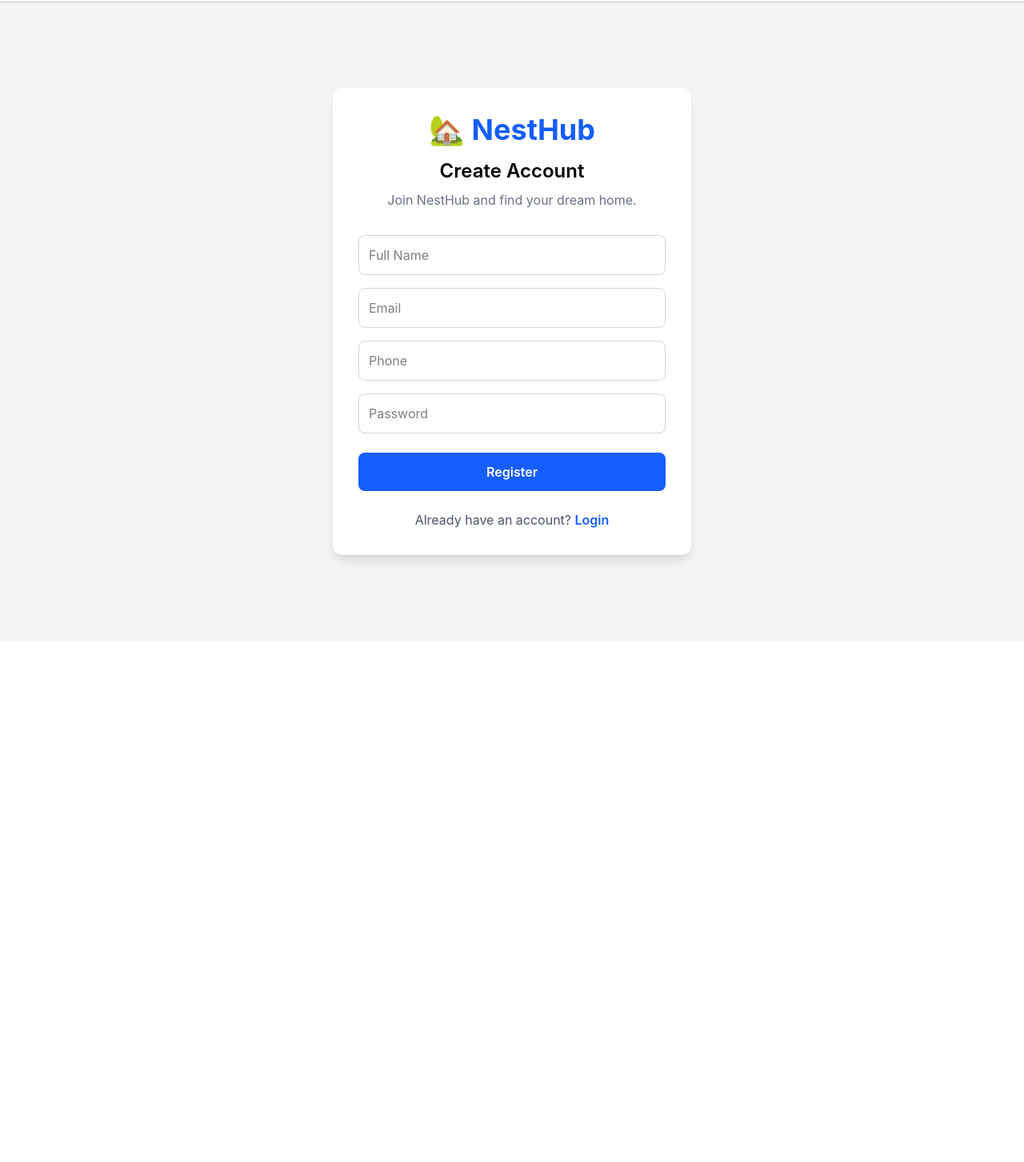
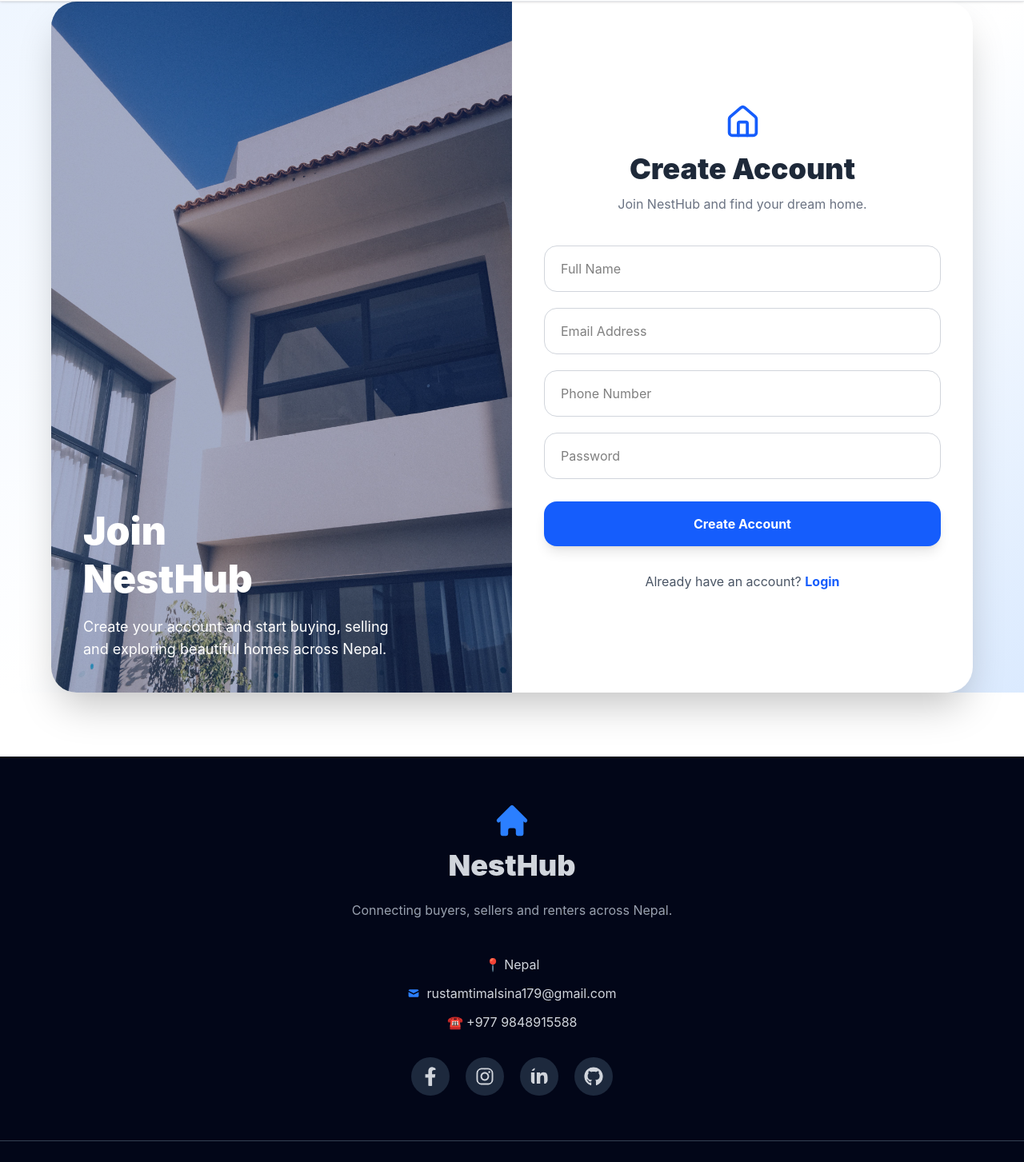
Before and after one commit to rustamtimalsina/NestHub, a React app in the folder frontend/: page /register in a window 1280 px wide. Shown: the part 71-1524 px from the top of the page at 80% size. Before the commit the page ends 873 px from the top, so only its background shows below. Built offline with nearby package versions, Linux system fonts and the light colour scheme; the HTML template or start-up script is replaced by a standard one.

Commit message:
Improve footer design and add social media links

```diff
--- a/frontend/package.json
+++ b/frontend/package.json
@@ -12,9 +12,11 @@
   "dependencies": {
     "@tailwindcss/vite": "^4.3.2",
     "axios": "^1.18.1",
+    "framer-motion": "^12.42.2",
     "lucide-react": "^1.25.0",
     "react": "^19.2.7",
     "react-dom": "^19.2.7",
+    "react-icons": "^5.7.0",
     "react-router-dom": "^7.18.1",
     "react-toastify": "^11.1.0",
     "tailwindcss": "^4.3.2"
--- a/frontend/src/App.jsx
+++ b/frontend/src/App.jsx
@@ -11,6 +11,7 @@ import Navbar from "./components/Navbar";
 import PropertyDetails from "./pages/PropertyDetails";
 import EditProperty from "./pages/EditProperty";
 import ProtectedRoute from "./components/ProtectedRoute";
+import Footer from "./components/Footer";
 
 
 function App() {
@@ -56,6 +57,7 @@ function App() {
   }
 />
       </Routes>
+      <Footer />
     </BrowserRouter>
   );
 }
--- /dev/null
+++ b/frontend/src/components/Footer.jsx
@@ -0,0 +1,114 @@
+import { Link } from "react-router-dom";
+import { FaFacebookF, FaInstagram, FaLinkedinIn, FaGithub } from "react-icons/fa";
+import { HiHome, HiMail } from "react-icons/hi";
+import { motion } from "framer-motion";
+
+function Footer() {
+  return (
+    <motion.footer
+  initial={{ opacity: 0, y: 50 }}
+  whileInView={{ opacity: 1, y: 0 }}
+  viewport={{ once: true }}
+  transition={{ duration: 0.8 }}
+ className="bg-slate-950 text-gray-300 mt-20"
+>
+
+     <div className="max-w-4xl mx-auto px-6 py-14 text-center">
+
+        {/* Brand */}
+
+        <div className="flex flex-col items-center">
+
+         <div className="flex flex-col items-center hover:scale-105 transition duration-300 cursor-pointer">
+
+            <HiHome className="text-blue-500 text-5xl" />
+
+<h1 className="text-4xl font-black mt-3">
+  NestHub
+</h1>
+
+          </div>
+
+          <p className="mt-5 max-w-xl text-gray-400 leading-8">
+  Connecting buyers, sellers and renters across Nepal.
+</p>
+
+        </div>
+
+
+
+       <div className="mt-10">
+
+  <p className="mb-3">📍 Nepal</p>
+
+  <p className="mb-3 flex justify-center items-center gap-2">
+    <HiMail className="text-blue-500" />
+    rustamtimalsina179@gmail.com
+  </p>
+
+  <p className="mb-6">
+    ☎ +977 9848915588
+  </p>
+
+ <div className="flex justify-center gap-5 mt-8">
+
+  {/* Facebook */}
+<a
+  href="https://www.facebook.com/share/1LrweWHSNE/"
+  target="_blank"
+  rel="noopener noreferrer"
+  aria-label="Facebook"
+  title="Visit my Facebook"
+>
+  <FaFacebookF className="w-12 h-12 p-3 rounded-full bg-slate-800 hover:bg-blue-600 hover:scale-110 transition-all duration-300 cursor-pointer" />
+</a>
+
+  {/* Instagram */}
+  <a
+    href="https://www.instagram.com/rustam_timalsina/"
+    target="_blank"
+    rel="noopener noreferrer"
+    aria-label="Instagram"
+    title="Visit my Instagram"
+  >
+    <FaInstagram className="w-12 h-12 p-3 rounded-full bg-slate-800 hover:bg-pink-600 hover:scale-110 transition-all duration-300 cursor-pointer" />
+  </a>
+
+  {/* LinkedIn */}
+  <a
+    href="https://www.linkedin.com/in/rustam-timalsina-76b87a313/"
+    target="_blank"
+    rel="noopener noreferrer"
+    aria-label="LinkedIn"
+    title="Visit my LinkedIn"
+  >
+
+    <FaLinkedinIn className="w-12 h-12 p-3 rounded-full bg-slate-800 hover:bg-sky-600 hover:scale-110 transition-all duration-300 cursor-pointer" />
+  </a>
+
+  {/* GitHub */}
+  <a
+    href="https://github.com/rustamtimalsina"
+    target="_blank"
+    rel="noopener noreferrer"
+    aria-label="GitHub"
+    title="Visit my GitHub"
+  >
+    <FaGithub className="w-12 h-12 p-3 rounded-full bg-slate-800 hover:bg-white hover:text-black hover:scale-110 transition-all duration-300 cursor-pointer" />
+  </a>
+</div>
+
+</div>
+      </div>
+
+      <div className="border-t border-gray-700 text-center py-6 text-gray-500 text-sm">
+
+        © 2026 NestHub. All Rights Reserved.
+
+      </div>
+
+    </motion.footer>
+  );
+}
+
+export default Footer;
--- a/frontend/src/pages/Login.jsx
+++ b/frontend/src/pages/Login.jsx
@@ -2,6 +2,8 @@ import { useState } from "react";
 import { useNavigate } from "react-router-dom";
 import { loginUser } from "../services/userService";
 import { toast } from "react-toastify";
+import { motion } from "framer-motion";
+import { House } from "lucide-react";
 
 function Login() {
   const navigate = useNavigate();
@@ -23,7 +25,6 @@ setTimeout(() => {
   navigate("/");
   window.location.reload();
 }, 1000);
-      navigate("/");
     } catch (error) {
       toast.error("Invalid email or password.");
       console.error(error);
@@ -31,59 +32,116 @@ setTimeout(() => {
   }
 
  return (
-    <div className="min-h-screen flex items-center justify-center bg-gray-100">
+  <div className="min-h-screen bg-gradient-to-br from-blue-50 via-white to-blue-100 flex items-center justify-center px-6">
+
+    <motion.div
+      initial={{ opacity: 0, y: 40 }}
+      animate={{ opacity: 1, y: 0 }}
+      transition={{ duration: 0.7 }}
+      className="grid md:grid-cols-2 bg-white rounded-[32px] shadow-2xl overflow-hidden max-w-6xl w-full"
+    >
+
+      {/* Left Side */}
+
+      <div className="hidden md:block relative">
+
+        <img
+          src="/images/hero.jpg"
+          alt="House"
+          className="w-full h-full object-cover"
+        />
+
+        <div className="absolute inset-0 bg-blue-900/40"></div>
+
+        <div className="absolute bottom-10 left-10 text-white">
+
+          <h2 className="text-5xl font-black leading-tight">
+            Find Your
+            <br />
+            Dream Home
+          </h2>
+
+          <p className="mt-4 text-lg">
+            Buy, Rent and Sell properties across Nepal.
+          </p>
+
+        </div>
+
+      </div>
+
+      {/* Right Side */}
+
+      <div className="p-10 flex items-center">
 
         <form
           onSubmit={handleLogin}
-        className="bg-white p-8 rounded-xl shadow-lg w-full max-w-md"
+          className="w-full"
         >
-        <div className="text-center mb-8">
 
-  <h1 className="text-4xl font-bold text-blue-600">
-    🏡 NestHub
+          <div className="text-center mb-10">
+
+            <div className="flex justify-center mb-4">
+
+              <House
+                size={45}
+                className="text-blue-600"
+              />
+
+            </div>
+
+            <h1 className="text-4xl font-black text-gray-800">
+              Welcome Back
             </h1>
 
-  <h2 className="text-2xl font-semibold mt-4">
-    Welcome Back
-  </h2>
-
-  <p className="text-gray-500 mt-2">
+            <p className="text-gray-500 mt-3">
               Login to continue searching your dream home.
             </p>
 
           </div>
+
           <input
             type="email"
-  placeholder="Enter your email"
-  className="w-full border border-gray-300 p-3 rounded-lg mb-4 focus:outline-none focus:ring-2 focus:ring-blue-500"
+            placeholder="Email Address"
+            className="w-full border border-gray-300 rounded-2xl px-5 py-4 mb-5 focus:outline-none focus:ring-2 focus:ring-blue-500"
             value={email}
             onChange={(e) => setEmail(e.target.value)}
           />
 
           <input
             type="password"
-  placeholder="Enter your password"
-  className="w-full border border-gray-300 p-3 rounded-lg mb-6 focus:outline-none focus:ring-2 focus:ring-blue-500"
+            placeholder="Password"
+            className="w-full border border-gray-300 rounded-2xl px-5 py-4 mb-7 focus:outline-none focus:ring-2 focus:ring-blue-500"
             value={password}
             onChange={(e) => setPassword(e.target.value)}
           />
 
-        <button
+          <motion.button
+            whileHover={{ scale: 1.03 }}
+            whileTap={{ scale: 0.97 }}
             type="submit"
-          className="w-full bg-blue-600 text-white py-3 rounded-lg hover:bg-blue-700 transition duration-200 font-semibold"
+            className="w-full bg-blue-600 hover:bg-blue-700 text-white py-4 rounded-2xl font-bold shadow-lg transition"
           >
             Login
-        </button>
-<p className="text-center text-gray-600 mt-6">
+          </motion.button>
+
+          <p className="text-center mt-8 text-gray-600">
+
             Don't have an account?{" "}
+
             <span
               onClick={() => navigate("/register")}
-    className="text-blue-600 font-semibold cursor-pointer hover:underline"
+              className="text-blue-600 font-bold cursor-pointer hover:underline"
             >
               Register
             </span>
+
           </p>
+
         </form>
+
+      </div>
+
+    </motion.div>
 
   </div>
 );
--- a/frontend/src/pages/Register.jsx
+++ b/frontend/src/pages/Register.jsx
@@ -2,6 +2,8 @@ import { useState } from "react";
 import { useNavigate } from "react-router-dom";
 import { registerUser } from "../services/userService";
 import { toast } from "react-toastify";
+import { motion } from "framer-motion";
+import { House } from "lucide-react";
 
 function Register() {
   const navigate = useNavigate();
@@ -33,24 +35,69 @@ const [password, setPassword] = useState("");
   }
 
  return (
-    <div className="min-h-screen bg-gray-100 flex items-center justify-center">
+  <div className="min-h-screen bg-gradient-to-br from-blue-50 via-white to-blue-100 flex items-center justify-center px-6">
+
+    <motion.div
+      initial={{ opacity: 0, y: 40 }}
+      animate={{ opacity: 1, y: 0 }}
+      transition={{ duration: 0.8 }}
+      className="grid md:grid-cols-2 bg-white rounded-[32px] shadow-2xl overflow-hidden max-w-6xl w-full"
+    >
+
+      {/* Left Side */}
+
+      <div className="hidden md:block relative">
+
+        <img
+          src="/images/hero.jpg"
+          alt="House"
+          className="w-full h-full object-cover"
+        />
+
+        <div className="absolute inset-0 bg-blue-900/40"></div>
+
+        <div className="absolute bottom-10 left-10 text-white">
+
+          <h2 className="text-5xl font-black leading-tight">
+            Join
+            <br />
+            NestHub
+          </h2>
+
+          <p className="mt-4 text-lg max-w-sm">
+            Create your account and start buying, selling and exploring
+            beautiful homes across Nepal.
+          </p>
+
+        </div>
+
+      </div>
+
+      {/* Right Side */}
+
+      <div className="p-10 flex items-center">
 
         <form
           onSubmit={handleRegister}
-        className="bg-white p-8 rounded-xl shadow-lg w-full max-w-md"
+          className="w-full"
         >
 
-        <div className="text-center mb-8">
+          <div className="text-center mb-10">
 
-          <h1 className="text-4xl font-bold text-blue-600">
-            🏡 NestHub
+            <div className="flex justify-center mb-4">
+
+              <House
+                size={45}
+                className="text-blue-600"
+              />
+
+            </div>
+
+            <h1 className="text-4xl font-black text-gray-800">
+              Create Account
             </h1>
 
-          <h2 className="text-2xl font-semibold mt-4">
-            Create Account
-          </h2>
-
-          <p className="text-gray-500 mt-2">
+            <p className="text-gray-500 mt-3">
               Join NestHub and find your dream home.
             </p>
 
@@ -59,22 +106,23 @@ const [password, setPassword] = useState("");
           <input
             type="text"
             placeholder="Full Name"
-          className="w-full border border-gray-300 p-3 rounded-lg mb-4 focus:outline-none focus:ring-2 focus:ring-blue-500"
+            className="w-full border border-gray-300 rounded-2xl px-5 py-4 mb-5 focus:outline-none focus:ring-2 focus:ring-blue-500"
             value={name}
             onChange={(e) => setName(e.target.value)}
           />
 
           <input
             type="email"
-          placeholder="Email"
-          className="w-full border border-gray-300 p-3 rounded-lg mb-4 focus:outline-none focus:ring-2 focus:ring-blue-500"
+            placeholder="Email Address"
+            className="w-full border border-gray-300 rounded-2xl px-5 py-4 mb-5 focus:outline-none focus:ring-2 focus:ring-blue-500"
             value={email}
             onChange={(e) => setEmail(e.target.value)}
           />
+
           <input
             type="text"
-          placeholder="Phone"
-          className="w-full border border-gray-300 p-3 rounded-lg mb-4 focus:outline-none focus:ring-2 focus:ring-blue-500"
+            placeholder="Phone Number"
+            className="w-full border border-gray-300 rounded-2xl px-5 py-4 mb-5 focus:outline-none focus:ring-2 focus:ring-blue-500"
             value={phone}
             onChange={(e) => setPhone(e.target.value)}
           />
@@ -82,29 +130,38 @@ const [password, setPassword] = useState("");
           <input
             type="password"
             placeholder="Password"
-          className="w-full border border-gray-300 p-3 rounded-lg mb-6 focus:outline-none focus:ring-2 focus:ring-blue-500"
+            className="w-full border border-gray-300 rounded-2xl px-5 py-4 mb-7 focus:outline-none focus:ring-2 focus:ring-blue-500"
             value={password}
             onChange={(e) => setPassword(e.target.value)}
           />
 
-        <button
+          <motion.button
+            whileHover={{ scale: 1.03 }}
+            whileTap={{ scale: 0.97 }}
             type="submit"
-          className="w-full bg-blue-600 text-white py-3 rounded-lg hover:bg-blue-700 transition font-semibold"
+            className="w-full bg-blue-600 hover:bg-blue-700 text-white py-4 rounded-2xl font-bold shadow-lg transition"
           >
-          Register
-        </button>
+            Create Account
+          </motion.button>
 
-        <p className="text-center text-gray-600 mt-6">
+          <p className="text-center mt-8 text-gray-600">
+
             Already have an account?{" "}
+
             <span
               onClick={() => navigate("/login")}
-            className="text-blue-600 font-semibold cursor-pointer hover:underline"
+              className="text-blue-600 font-bold cursor-pointer hover:underline"
             >
               Login
             </span>
+
           </p>
 
         </form>
+
+      </div>
+
+    </motion.div>
 
   </div>
 );
```
Also changed, not shown: frontend/src/components/Hero.jsx (+29 -9 lines), frontend/src/components/Navbar.jsx (+36 -6 lines), frontend/src/components/PropertyCard.jsx (+20 -8 lines), frontend/src/pages/PropertyDetails.jsx (+61 -22 lines), 1 other file (tests, documents, lock files or other folders). Lines whose indentation alone changed are shown as unchanged.
